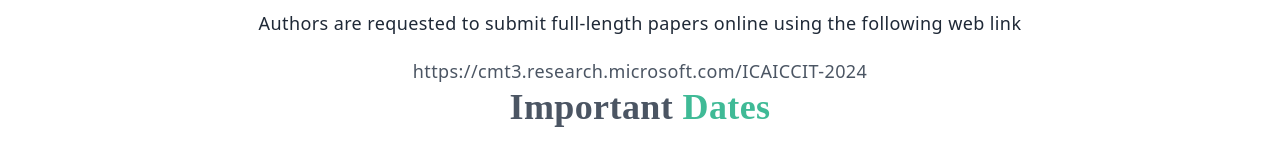
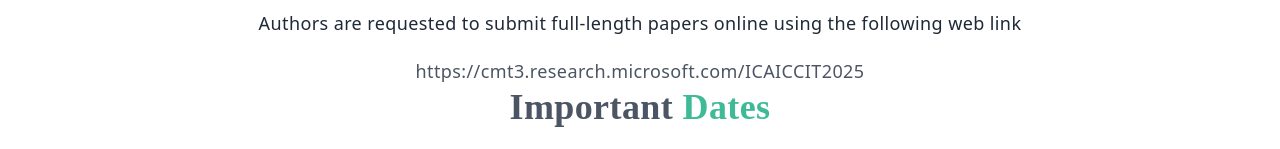
Before and after one commit to sai-ram-kaushik/icaiccit-2025, a Next.js app: page /call-for-papers in a window 1280 px wide. Shown: the part 250-399 px from the top of the page. Built offline with nearby package versions, Linux system fonts and the light colour scheme.

Commit message:
updated with the conference mailId, submission link, and registration form

```diff
--- a/components/Footer.jsx
+++ b/components/Footer.jsx
@@ -44,7 +44,7 @@
               </li>
             </Link>
             <a
-              href="https://docs.google.com/forms/d/e/1FAIpQLSf0OQg01U12HoPtYGFUzufNAHDRVBltjISuvyzEFBRt0qj7Og/viewform?usp=pp_url"
+              href="https://docs.google.com/forms/d/e/1FAIpQLSe50R0W5Th7D-XO-PRyhP2vVEgJ6ef1azQHLFDJLXinz1pNsQ/viewform?usp=sharing"
               target="_blank"
             >
               <li className="ml-8 text-sm hover:text-cyan-600 text-white">
@@ -61,12 +61,12 @@
           </div>
           <div className="flex flex-row gap-2 items-center text-sm text-white">
             <AiOutlineMail />
-            <p>icaiccit2024@mriu.edu.in</p>
+            <p>icaiccit2025@mriu.edu.in</p>
           </div>
         </div>
 
         <div className="flex items-center justify-center text-sm text-white">
-          Copyright &#169; ICAICCIT - 2024. All Rights Resevered
+          Copyright &#169; ICAICCIT - 2025. All Rights Resevered
         </div>
       </div>
     </div>
--- a/pages/call-for-papers/index.jsx
+++ b/pages/call-for-papers/index.jsx
@@ -32,12 +32,12 @@
               </p>
               <div className="text-gray-600 text-2xl mt-4 hover:text-cyan-600">
                 <a
-                  href="https://cmt3.research.microsoft.com/ICAICCIT-2024"
+                  href="https://cmt3.research.microsoft.com/ICAICCIT2025"
                   target="_blank"
                   data-aos="fade-right"
                   className="text-[18px]"
                 >
-                  https://cmt3.research.microsoft.com/ICAICCIT-2024
+                  https://cmt3.research.microsoft.com/ICAICCIT2025
                 </a>
               </div>
 
--- a/pages/registration/index.jsx
+++ b/pages/registration/index.jsx
@@ -9,7 +9,7 @@
         </h3>
 
         <div className="flex items-center justify-center mt-10">
-          <a href="https://forms.gle/Jmug1b65T597xdrA6" target="_blank">
+          <a href="https://docs.google.com/forms/d/e/1FAIpQLSe50R0W5Th7D-XO-PRyhP2vVEgJ6ef1azQHLFDJLXinz1pNsQ/viewform?usp=sharing" target="_blank">
             <h3 className="text-[#de0650] text-2xl flex items-center gap-3 border-2 rounded-xl p-4 m-5 font-poppins text-center">
               Click Here to Register Yourself{" "}
               <AiOutlineArrowRight size={25} className="hidden md:flex" />
```
